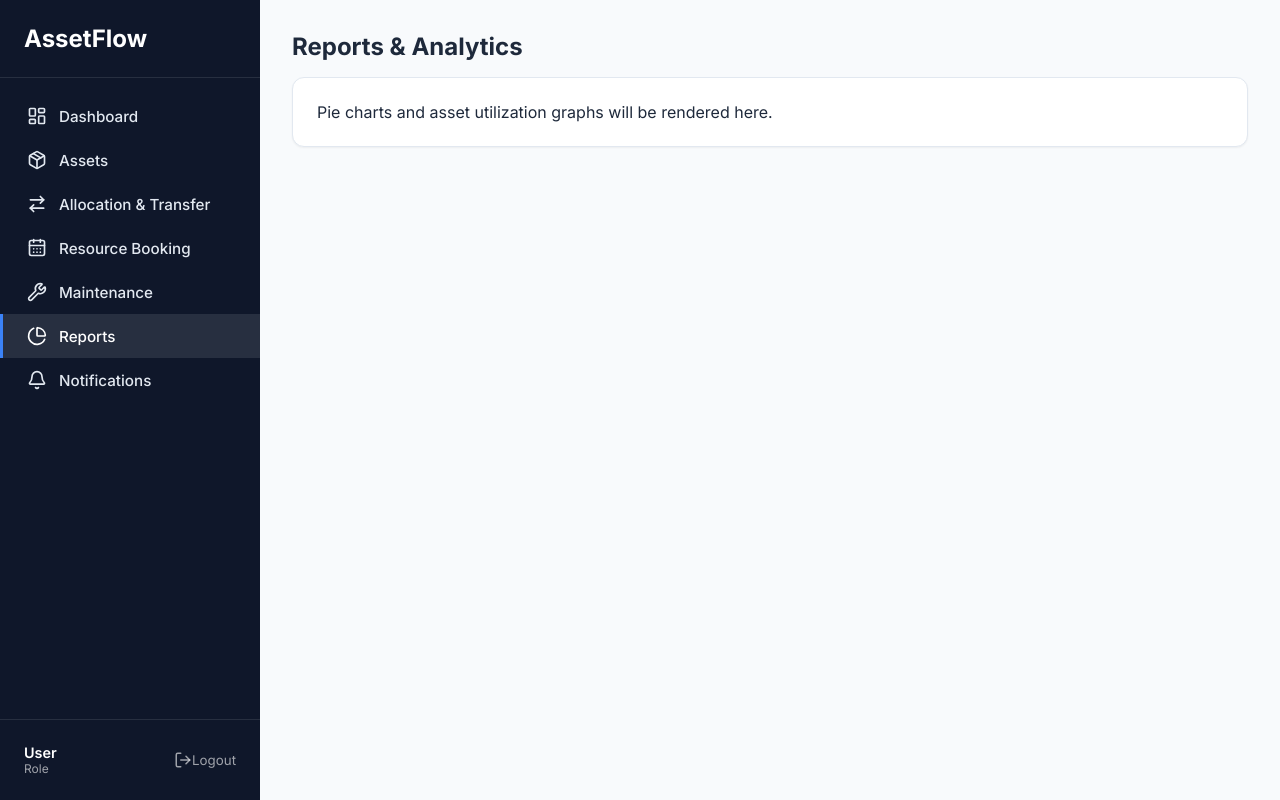
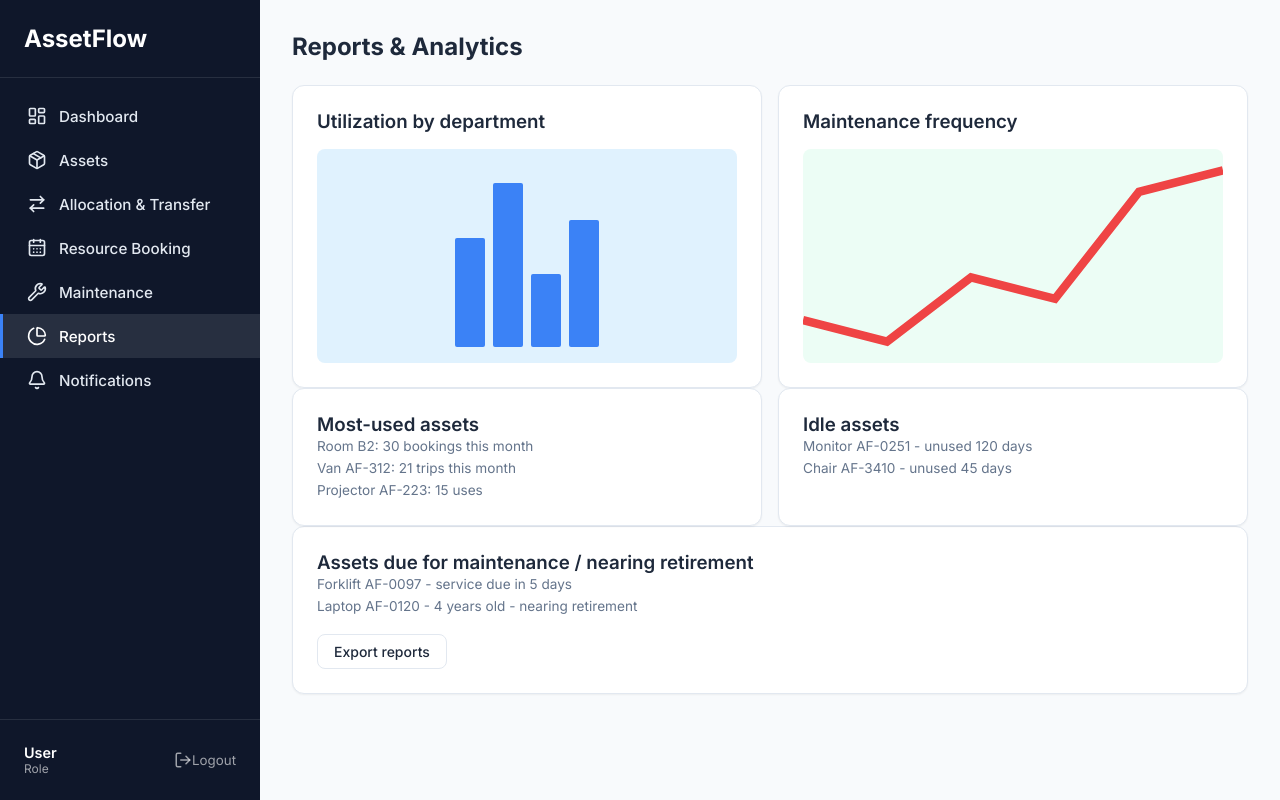
Before and after one commit to amarnotcool/Asset-flow, a React app in the folder frontend/: page /reports in a window 1280 px wide. Built offline with nearby package versions, Linux system fonts and the light colour scheme; the HTML template or start-up script is replaced by a standard one.

Commit message:
feat: implement frontend routing and add Audit, Notifications, and Reports pages

```diff
--- a/frontend/src/App.jsx
+++ b/frontend/src/App.jsx
@@ -13,7 +13,9 @@ import AssetDirectory from './pages/AssetDirectory';
 import AllocationTransfer from './pages/AllocationTransfer';
 import ResourceBooking from './pages/ResourceBooking';
 import Maintenance from './pages/Maintenance';
-import { Audit, Reports, Notifications } from './pages/Stubs';
+import Audit from './pages/Audit';
+import Reports from './pages/Reports';
+import Notifications from './pages/Notifications';
 
 const ProtectedRoute = ({ children }) => {
   const isAuthenticated = useAuthStore((state) => state.isAuthenticated);
--- /dev/null
+++ b/frontend/src/pages/Audit.jsx
@@ -0,0 +1,64 @@
+import React from 'react';
+import Card from '../components/ui/Card';
+import Button from '../components/ui/Button';
+import { Check, X, AlertTriangle, AlertCircle } from 'lucide-react';
+
+const Audit = () => {
+  const auditList = [
+    { tag: 'AF-0114', name: 'Dell laptop', location: 'Desk 692', status: 'Verified' },
+    { tag: 'AF-0912', name: 'Office chair', location: 'Desk 114', status: 'Missing' },
+    { tag: 'AF-9823', name: 'Monitor', location: 'Desk 613', status: 'Damaged' },
+  ];
+
+  return (
+    <div className="audit-page flex-col">
+      <h1 className="page-title">Asset Audit</h1>
+
+      <Card className="mb-6">
+        <div className="flex justify-between items-center mb-4 pb-4 border-b">
+          <div>
+            <h2 style={{ fontSize: '1.1rem', fontWeight: 600 }}>Q3 Audit - Engineering Dept - 1-15 Jul</h2>
+            <p className="text-secondary text-sm">Auditors: A. Rao, S. Iqbal</p>
+          </div>
+        </div>
+
+        <div className="table-responsive mb-6">
+          <table className="table">
+            <thead>
+              <tr>
+                <th>Asset</th>
+                <th>Expected Location</th>
+                <th>Verification</th>
+              </tr>
+            </thead>
+            <tbody>
+              {auditList.map((item, idx) => (
+                <tr key={idx}>
+                  <td><strong>{item.tag}</strong> {item.name}</td>
+                  <td>{item.location}</td>
+                  <td>
+                    <span className={`badge ${
+                      item.status === 'Verified' ? 'badge-success' :
+                      item.status === 'Missing' ? 'badge-danger' :
+                      'badge-warning'
+                    }`}>
+                      {item.status}
+                    </span>
+                  </td>
+                </tr>
+              ))}
+            </tbody>
+          </table>
+        </div>
+
+        <div className="alert alert-warning mb-4 flex items-center gap-2">
+          <AlertCircle size={20} />
+          <span><strong>2 assets flagged</strong> - discrepancy report generated automatically</span>
+        </div>
+
+        <Button variant="outline">Close audit cycle</Button>
+      </Card>
+    </div>
+  );
+};
+export default Audit;
--- /dev/null
+++ b/frontend/src/pages/Notifications.jsx
@@ -0,0 +1,52 @@
+import React, { useState } from 'react';
+import Card from '../components/ui/Card';
+import { Package, Calendar, Wrench, ArrowRightLeft, Clock, AlertTriangle } from 'lucide-react';
+
+const Notifications = () => {
+  const [filter, setFilter] = useState('All');
+
+  const notifications = [
+    { type: 'Allocations', text: 'Laptop AF-0114 assigned to Priya Shah', time: '12m ago', icon: <Package size={16}/>, bg: 'bg-primary-light' },
+    { type: 'Approvals', text: 'Maintenance request AF-0055 approved', time: '18m ago', icon: <Wrench size={16}/>, bg: 'bg-success-light' },
+    { type: 'Bookings', text: 'Booking confirmed: Room B2 : 2:00 to 3:00 PM', time: '1h ago', icon: <Calendar size={16}/>, bg: 'bg-primary-light' },
+    { type: 'Approvals', text: 'Transfer approved: AF-0913 to Facilities dept', time: '3h ago', icon: <ArrowRightLeft size={16}/>, bg: 'bg-success-light' },
+    { type: 'Alerts', text: 'Overdue return: AF-0221 was due 3 days ago', time: '1d ago', icon: <Clock size={16}/>, bg: 'bg-warning-light' },
+    { type: 'Alerts', text: 'Audit discrepancy flagged: AF-0099 damaged', time: '2d ago', icon: <AlertTriangle size={16}/>, bg: 'bg-warning-light' },
+  ];
+
+  const filtered = filter === 'All' ? notifications : notifications.filter(n => n.type === filter);
+
+  return (
+    <div className="notifications-page flex-col">
+      <h1 className="page-title">Activity Logs & Notifications</h1>
+
+      <Card>
+        <div className="flex gap-2 mb-6">
+          {['All', 'Alerts', 'Approvals', 'Bookings'].map(f => (
+            <button key={f}
+               onClick={() => setFilter(f)}
+               className={`badge ${filter === f ? 'badge-primary' : 'badge-outline'}`}
+               style={{cursor: 'pointer', padding: '0.4rem 1rem'}}>
+              {f}
+            </button>
+          ))}
+        </div>
+
+        <ul className="activity-list">
+          {filtered.map((item, idx) => (
+            <li key={idx} className="activity-item border-b" style={{paddingBottom: '1rem', borderBottom: '1px solid var(--border-color)'}}>
+              <div className={`activity-icon ${item.bg}`}>
+                {item.icon}
+              </div>
+              <div className="activity-content flex-1 flex justify-between items-center w-full">
+                <p style={{margin: 0}}>{item.text}</p>
+                <span className="activity-time">{item.time}</span>
+              </div>
+            </li>
+          ))}
+        </ul>
+      </Card>
+    </div>
+  );
+};
+export default Notifications;
--- /dev/null
+++ b/frontend/src/pages/Reports.jsx
@@ -0,0 +1,62 @@
+import React from 'react';
+import Card from '../components/ui/Card';
+import Button from '../components/ui/Button';
+
+const Reports = () => {
+  return (
+    <div className="reports-page flex-col">
+      <h1 className="page-title">Reports & Analytics</h1>
+
+      <div className="flex gap-4 mb-6">
+        {/* Mocking charts with CSS */}
+        <Card className="flex-1" style={{minHeight: '200px', display: 'flex', flexDirection: 'column'}}>
+          <h3 className="mb-4" style={{fontWeight: 600}}>Utilization by department</h3>
+          <div className="flex-1 bg-primary-light" style={{borderRadius: '8px', display: 'flex', alignItems: 'flex-end', padding: '1rem', gap: '0.5rem', justifyContent: 'center'}}>
+            <div style={{width: '30px', height: '60%', backgroundColor: 'var(--accent-primary)', borderRadius: '2px'}}></div>
+            <div style={{width: '30px', height: '90%', backgroundColor: 'var(--accent-primary)', borderRadius: '2px'}}></div>
+            <div style={{width: '30px', height: '40%', backgroundColor: 'var(--accent-primary)', borderRadius: '2px'}}></div>
+            <div style={{width: '30px', height: '70%', backgroundColor: 'var(--accent-primary)', borderRadius: '2px'}}></div>
+          </div>
+        </Card>
+
+        <Card className="flex-1" style={{minHeight: '200px', display: 'flex', flexDirection: 'column'}}>
+          <h3 className="mb-4" style={{fontWeight: 600}}>Maintenance frequency</h3>
+          <div className="flex-1 bg-success-light relative" style={{borderRadius: '8px', overflow: 'hidden'}}>
+            <svg viewBox="0 0 100 50" preserveAspectRatio="none" style={{width: '100%', height: '100%'}}>
+              <polyline fill="none" stroke="var(--alert-danger)" strokeWidth="2"
+                points="0,40 20,45 40,30 60,35 80,10 100,5"/>
+            </svg>
+          </div>
+        </Card>
+      </div>
+
+      <div className="flex gap-4 mb-6">
+        <Card className="flex-1">
+          <h3 className="mb-2" style={{fontWeight: 600}}>Most-used assets</h3>
+          <ul className="text-sm text-secondary" style={{listStyle: 'none', lineHeight: 1.6}}>
+            <li>Room B2: 30 bookings this month</li>
+            <li>Van AF-312: 21 trips this month</li>
+            <li>Projector AF-223: 15 uses</li>
+          </ul>
+        </Card>
+        <Card className="flex-1">
+          <h3 className="mb-2" style={{fontWeight: 600}}>Idle assets</h3>
+          <ul className="text-sm text-secondary" style={{listStyle: 'none', lineHeight: 1.6}}>
+            <li>Monitor AF-0251 - unused 120 days</li>
+            <li>Chair AF-3410 - unused 45 days</li>
+          </ul>
+        </Card>
+      </div>
+
+      <Card className="mb-6">
+        <h3 className="mb-2" style={{fontWeight: 600}}>Assets due for maintenance / nearing retirement</h3>
+        <ul className="text-sm text-secondary mb-4" style={{listStyle: 'none', lineHeight: 1.6}}>
+          <li>Forklift AF-0097 - service due in 5 days</li>
+          <li>Laptop AF-0120 - 4 years old - nearing retirement</li>
+        </ul>
+        <Button variant="outline">Export reports</Button>
+      </Card>
+    </div>
+  );
+};
+export default Reports;
```
